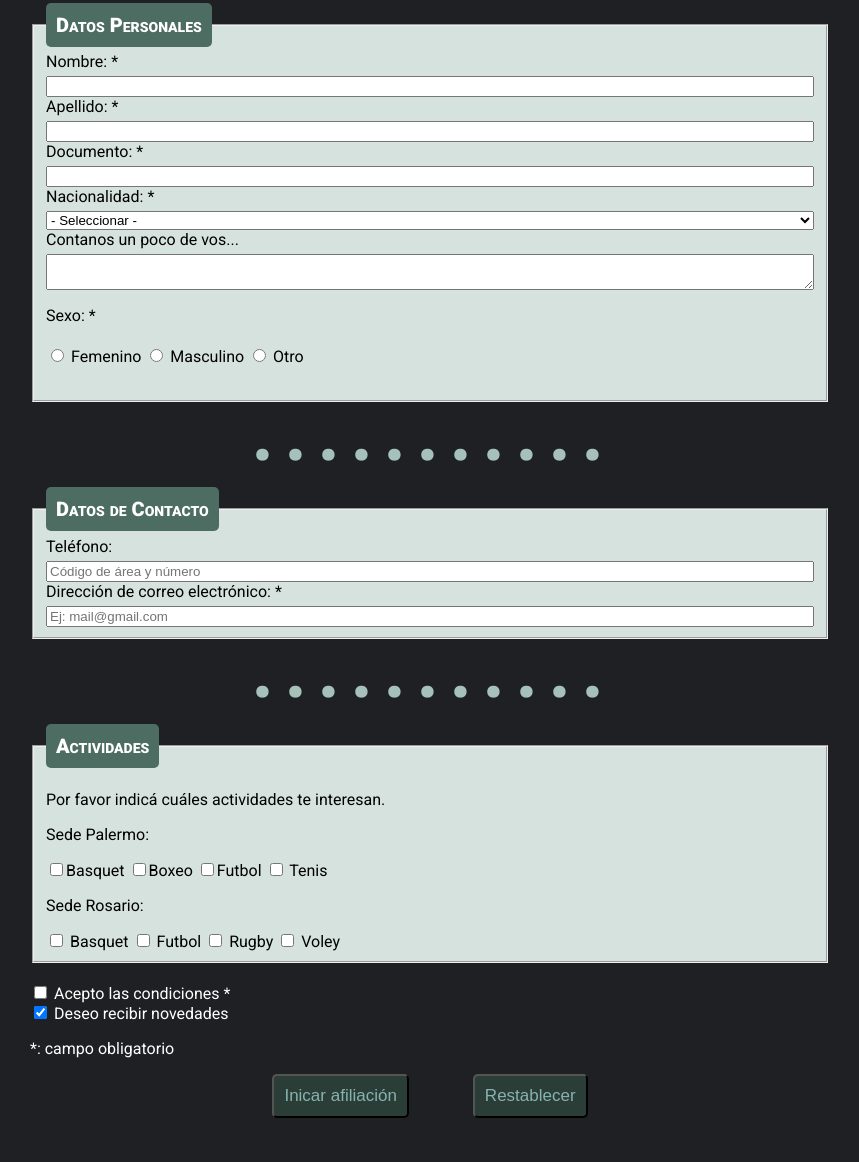
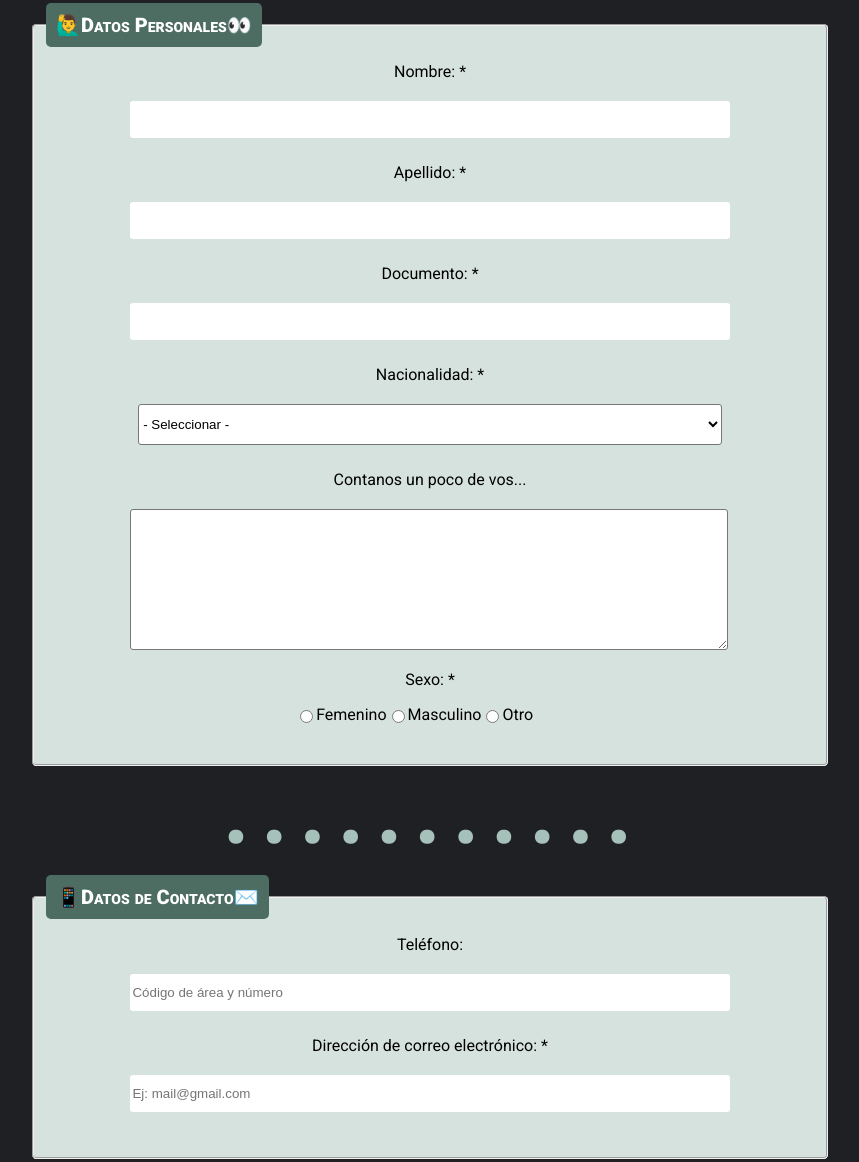
Before and after one commit to Davi-Negrete/Formulario_Estilo_Referencia, a website built with Vite: page index.html in a window 1280 px wide. Shown: the part 155-1317 px from the top of the page, without its empty margins (210-1069 px from the left). Before the commit the page ends 1281 px from the top, so only its background shows below. Built offline with nearby package versions, Linux system fonts and the light colour scheme.

Commit message:
Actualizado1.0

```diff
--- a/css/style.css
+++ b/css/style.css
@@ -16,13 +16,10 @@ body{
     font-family: "Roboto", sans-serif;
 
     max-width: 100%;
+    overflow-x: hidden;
+
   }
 
-  @media screen and (max-width:820px)
-    .container {
-      max-width: 100%;
-      padding: 20px;
-    }
 
 
   h1{
@@ -41,6 +38,8 @@ body{
 
     background-color: #D6E2DE;
     margin-bottom: 20px;
+    border-radius: 4.5px;
+
 
  }
 
@@ -54,6 +53,84 @@ body{
     font-variant: small-caps;
     font-weight: 800;
 
+
+  }
+
+
+
+  .sexo_container {
+
+    display: flex;
+    flex-direction: row;
+    align-items: center;
+    justify-content: center;
+    margin-bottom: 30px;
+
+
+  }
+
+  .titulos {
+
+    display: flex;
+    flex-direction: column;
+    align-items: center;
+
+
+
+  }
+
+
+  .campos {
+
+    height: 35px;
+    border-radius: 3px;
+    background-color: #FFFFFF;
+    margin-bottom: 15px;
+    margin-top: 15px;
+    margin-left:11% ;
+    margin-right: 11%;
+    border:#48655C;
+
+
+  }
+
+  #país {
+
+    height: 41px;
+    border-radius: 3px;
+    background-color: #FFFFFF;
+    margin-bottom: 15px;
+    margin-top: 15px;
+    margin-left:12% ;
+    margin-right: 12%;
+
+
+  }
+
+  #descripción {
+
+    height: 135px;
+    border-radius: 3px;
+    background-color: #FFFFFF;
+    margin-bottom: 0px;
+    margin-top: 15px;
+    margin-left:11% ;
+    margin-right: 11%;
+    width: 77%;
+
+  }
+
+  .rosario_container {
+
+    margin-bottom: 11px;
+    margin-left: 4px;
+
+  }
+
+  .palermo_container {
+
+    margin-bottom: 16px;
+    margin-left: 4px;
 
   }
 
@@ -77,6 +154,9 @@ body{
     border-radius: 5px;
     font-size: 17px;
     padding: 10px;
+    margin-bottom: 20px;
+    margin-top: 10px;
+    border-color: #48655C;
 
 
 
@@ -108,6 +188,7 @@ body{
     flex-direction: column;
     align-content: center;
     gap: 5px;
+    margin-top: 10px;
   }
 
   .d_c {
@@ -116,6 +197,7 @@ body{
     flex-direction: column;
     align-content: center;
     gap: 5px;
+    margin-top: 10px;
 
   }
 
@@ -129,7 +211,7 @@ body{
  .separacion {
 
     color: #A6C1B9;
-    font-size: 110px;
+    font-size: 130px;
     margin-top: -4rem ;
     margin-bottom: 0rem ;
     text-align: center;
@@ -137,3 +219,18 @@ body{
 
 
  }
+
+ #correo {
+
+  margin-bottom: 20px;
+
+ }
+
+@media screen and (max-width:820px) {
+
+  .container {
+    max-width: 100%;
+    padding: 20px;
+  }
+
+}
--- a/index.html
+++ b/index.html
@@ -12,33 +12,34 @@
 
     <div class="container">
 
-      <h1>Vení al Gym!</h1>
+      <h1>Vení al Gym!💪🏽</h1>
 
       <form>
 
-        <div class="datos-persona">
+        <div>
 
           <fieldset>
 
-            <legend>Datos Personales</legend>
+            <legend>🙋‍♂️Datos Personales👀</legend>
 
             <div class="d_p">
-              <label for="nombre">Nombre: *</label>
-              <input type="text" id="nombre" name="nombre" required>
+              <div class="titulos"><label for="nombre">Nombre: *</label></div>
+              <input class="campos" type="text" id="nombre" name="nombre" required>
             </div>
 
             <div class="d_p">
-              <label for="apellido">Apellido: *</label>
-              <input type="text" id="apellido" name="apellido" required>
+              <div class="titulos"><label for="apellido">Apellido: *</label></div>
+              <input class="campos" type="text" id="apellido" name="apellido" required>
             </div>
 
             <div class="d_p">
-              <label for="documento">Documento: *</label>
-              <input type="number" id="documento" name="documento" required>
+              <div class="titulos"><label for="documento">Documento: *</label></div>
+              <input class="campos" type="number" id="documento" name="documento" required>
             </div>
 
             <div class="d_p">
-              <label for="país">Nacionalidad: *</label>
+              <div class="titulos"><label for="país">Nacionalidad: *</label></div>
+
               <select name="Nacionalidad" id="país" required>
                 <option disabled selected>- Seleccionar -</option>
                 <option value="Argentina">Argentina</option>
@@ -46,47 +47,47 @@
                 <option value="Uruguaya">Uruguaya</option>
                 <option value="Otra">Otra</option>
               </select>
+
             </div>
 
 
             <div class="d_p">
-              <label for="descripción">Contanos un poco de vos...</label>
-              <textarea name="descripción" id="descripción" cols="20" rows="2"></textarea>
+              <div class="titulos"><label for="descripción">Contanos un poco de vos...</label></div>
+              <div><textarea name="descripcion" id="descripción" cols="20" rows="2"></textarea></div>
             </div>
 
 
-            <div class="d_p">
-              <p>Sexo: *</p>
-              <div class="sexo_container">
+            <div class="titulos"><p>Sexo: *</p></div>
+
+            <div class="sexo_container">
                 <input type="radio" id="femenino" name="sexo"   value="femenino">
                 <label for="femenino">Femenino</label>
                 <input type="radio" id="masculino" name="sexo"  value="masculino">
                 <label for="masculino">Masculino</label>
                 <input type="radio" id="otro" name="sexo" value="otro">
                 <label for="otro">Otro</label>
-              </div>
             </div>
 
           </fieldset>
 
         </div>
 
-        <p class="separacion"> ...........</p>
+        <p class="separacion"> ........... </p>
 
-        <div class="datos-contacto">
+        <div>
 
           <fieldset>
 
-            <legend>Datos de Contacto</legend>
+            <legend>📱Datos de Contacto✉️</legend>
 
             <div class="d_c">
-              <label for="teléfono">Teléfono:</label>
-              <input type="number" id="teléfono" name="teléfono" placeholder="Código de área y número" required>
+              <div class="titulos"><label for="teléfono">Teléfono:</label></div>
+              <input class="campos" type="number" id="teléfono" name="teléfono" placeholder="Código de área y número" required>
             </div>
 
-            <div class="d_c">
-              <label for="email">Dirección de correo electrónico: *</label>
-              <input type="email" id="email" name="mail" placeholder="Ej: mail@gmail.com" required>
+            <div id="correo" class="d_c">
+              <div class="titulos"><label for="email">Dirección de correo electrónico: *</label></div>
+              <input class="campos" type="email" id="email" name="mail" placeholder="Ej: mail@gmail.com" required>
             </div>
 
 
@@ -94,21 +95,21 @@
 
         </div>
 
-        <p class="separacion"> ...........</p>
+        <p class="separacion"> ........... </p>
 
-        <div class="datos-actividades">
+        <div>
 
           <fieldset>
 
-            <legend>Actividades</legend>
+            <legend>🚴‍♂️Actividades🤸</legend>
 
-            <p>Por favor indicá cuáles actividades te interesan.</p>
+            <p style="margin-left: 5px; font-size: 14px;">Por favor indicá cuáles actividades te interesan.</p>
 
-            <div class="palermo">
-
-              <p>Sede Palermo:</p>
+            <div>
 
               <div class="palermo_container">
+
+                <p>Sede Palermo:</p>
 
                 <label>
                   <input type="checkbox" id="palermo-basquet" name="actividades" value="basquet">Basquet
@@ -131,11 +132,12 @@
 
             </div>
 
-            <div class="rosario">
+            <div>
 
-              <p>Sede Rosario:</p>
 
               <div class="rosario_container">
+
+                <p>Sede Rosario:</p>
 
                 <label>
                   <input type="checkbox" id="rosario-basquet" name="actividades" value="basquet"> Basquet
```
